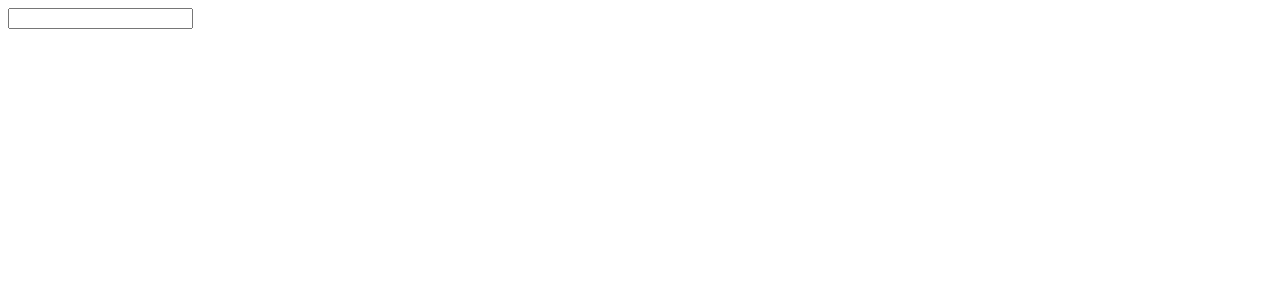
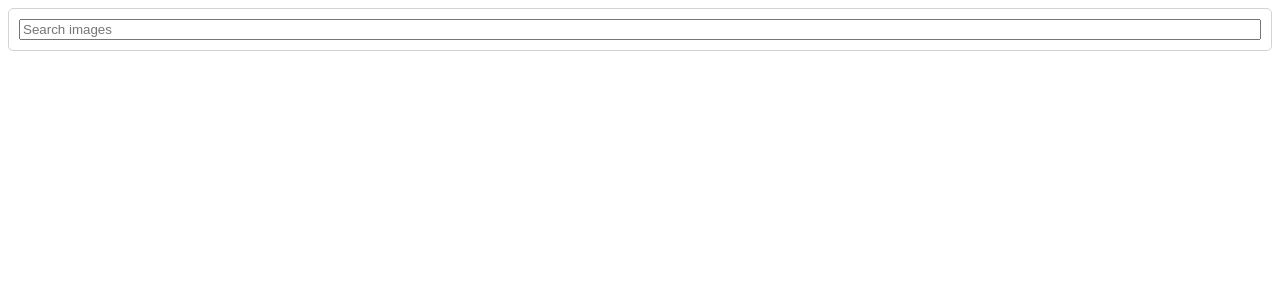
Before and after one commit to IsmayelAlam/practice_react, a React (Create React App) app in the folder react_practice006/: page / in a window 1280 px wide. Shown: the top 300 px of the page. Built offline with nearby package versions, Linux system fonts and the light colour scheme.

Commit message:
add style

```diff
--- /dev/null
+++ b/react_practice006/src/components/ImageList.css
@@ -0,0 +1,9 @@
+.image-list {
+  columns: 6 200px;
+  column-gap: 10px;
+}
+
+img {
+  width: 100%;
+  margin-bottom: 10px;
+}
--- a/react_practice006/src/components/ImageList.js
+++ b/react_practice006/src/components/ImageList.js
@@ -1,9 +1,10 @@
 import ImageShow from "./ImageShow";
+import "./ImageList.css";
 
 export default function ImageList({ images }) {
   const renderImages = images.map((image) => (
     <ImageShow image={image} key={image.id} />
   ));
 
-  return <div>{renderImages}</div>;
+  return <div className="image-list">{renderImages}</div>;
 }
--- a/react_practice006/src/components/ImageShow.js
+++ b/react_practice006/src/components/ImageShow.js
@@ -1,3 +1,3 @@
 export default function ImageShow({ image }) {
-  return <img src={image.urls.small} alt={image.alt_description} />;
+  return <img src={image.urls.small_s3} alt={image.alt_description} />;
 }
--- /dev/null
+++ b/react_practice006/src/components/SearchBar.css
@@ -0,0 +1,10 @@
+.search-bar {
+  border: 1px solid lightgray;
+  border-radius: 5px;
+  padding: 10px;
+}
+
+.search-bar form {
+  display: flex;
+  flex-direction: column;
+}
--- a/react_practice006/src/components/SearchBar.js
+++ b/react_practice006/src/components/SearchBar.js
@@ -1,4 +1,5 @@
 import { useState } from "react";
+import "./SearchBar.css";
 
 export default function SearchBar({ onSubmit }) {
   const [term, setTerm] = useState("");
@@ -15,9 +16,15 @@ export default function SearchBar({ onSubmit }) {
   };
 
   return (
-    <div>
+    <div className="search-bar ">
       <form onSubmit={handelFormSubmit}>
-        <input type="text" required onChange={handleChange} value={term} />
+        <input
+          type="text"
+          required
+          onChange={handleChange}
+          value={term}
+          placeholder="Search images"
+        />
       </form>
     </div>
   );
```
